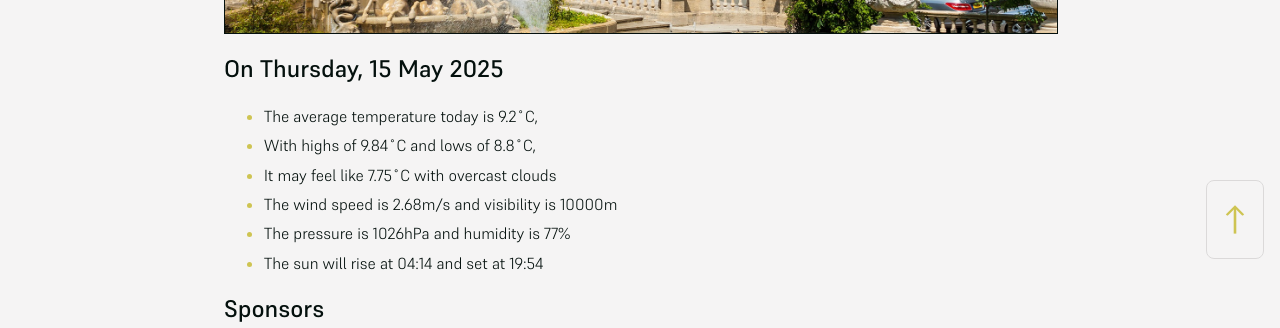
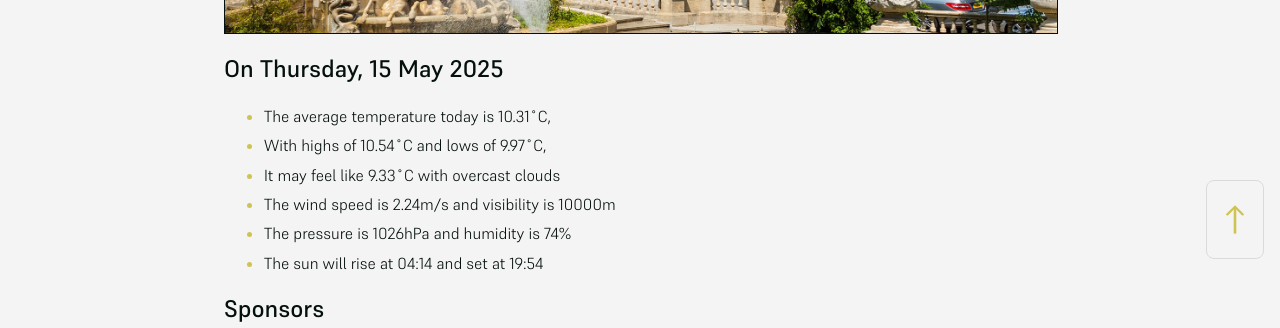
Before and after one commit to mat-0/cheltenham-open-data, a Jekyll site: the page built from index.md, in a window 1280 px wide. Shown: the part 625-953 px from the top of the page. Built offline with Jekyll 4.4.1, drawn with Linux system fonts in a browser that asks for light colours.

Commit message:
Updated 2025-05-15 07:57:58

```diff
--- a/index.md
+++ b/index.md
@@ -10,11 +10,11 @@ seo: Menu
 <!-- weather_marker starts -->
 ## On Thursday, 15 May 2025
 
-- The average temperature today is 9.2˚C,
-- With highs of 9.84˚C and lows of 8.8˚C,
-- It may feel like 7.75˚C with overcast clouds
-- The wind speed is 2.68m/s and visibility is 10000m
-- The pressure is 1026hPa and humidity is 77%
+- The average temperature today is 10.31˚C,
+- With highs of 10.54˚C and lows of 9.97˚C,
+- It may feel like 9.33˚C with overcast clouds
+- The wind speed is 2.24m/s and visibility is 10000m
+- The pressure is 1026hPa and humidity is 74%
 - The sun will rise at 04:14 and set at 19:54
 
 <!-- weather_marker ends -->
```
Also changed, not shown: _data/flood.json (+5 -69 lines), _pages/news.md (+12 -12 lines).
